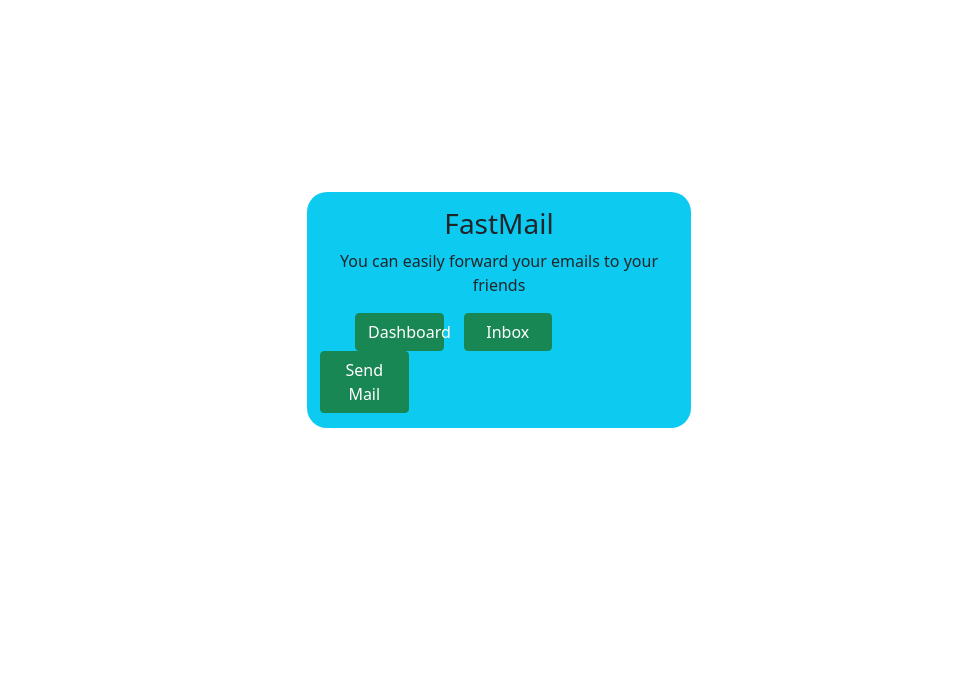
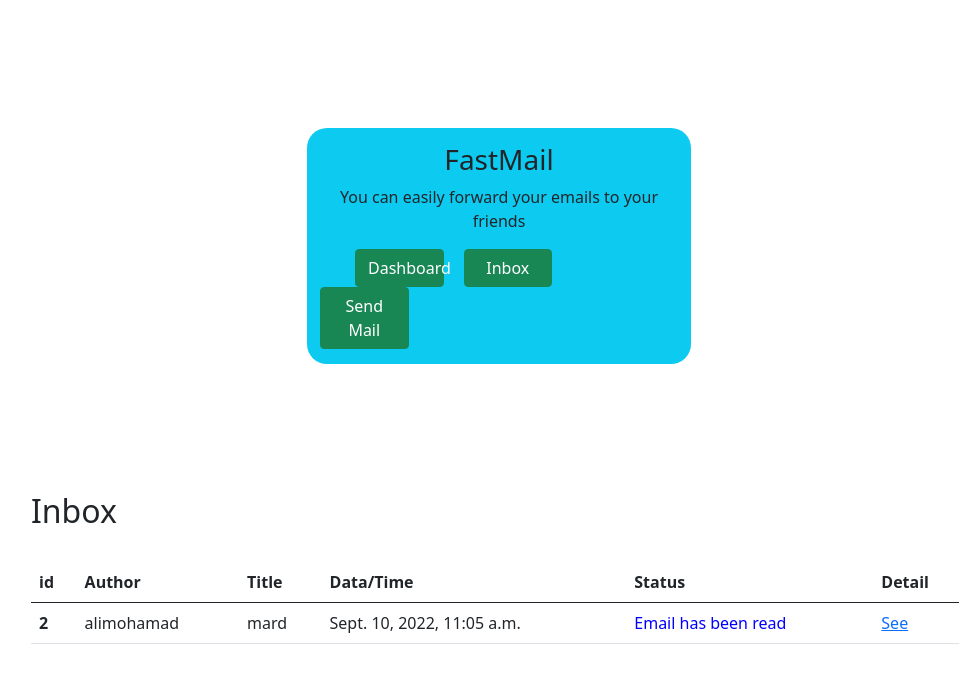
Before and after one commit to AlirezaFalaki/django-projects, a Django app: page / in a window 1280 px wide. Shown: the part 56-739 px from the top of the page, without its empty margins (141-1100 px from the left). Run offline with Django 4.2, Linux system fonts and the light colour scheme; a user stored in the database is signed in; data comes from the database, SQL or seed files in the repository.

Commit message:
create inbox for user

```diff
--- a/SendMail/settings.py
+++ b/SendMail/settings.py
@@ -43,6 +43,7 @@ INSTALLED_APPS = [
     # my apps
     'email_app.apps.EmailAppConfig',
     'dashboard.apps.DashboardConfig',
+
 
 ]
 
--- a/SendMail/urls.py
+++ b/SendMail/urls.py
@@ -20,4 +20,5 @@ urlpatterns = [
     path('admin/', admin.site.urls),
     path('', include("dashboard.urls")),
     path('api', include('email_app.urls')),
+
 ]
--- a/dashboard/urls.py
+++ b/dashboard/urls.py
@@ -8,6 +8,7 @@ urlpatterns = [
     path('login/', views.LoginView.as_view(), name='login'),
     path('logout/', views.LogoutView.as_view(), name='logout'),
     path('register/', views.RegisterView.as_view(), name='register'),
+    path('detail/<int:pk>/', views.detailmail, name='detail'),
 ]
 
 # path('login/', auth_views.LoginView.as_view(template_name='user/login.html'), name="login"),
--- a/dashboard/views.py
+++ b/dashboard/views.py
@@ -1,6 +1,7 @@
 from django.shortcuts import render, redirect
 from django.contrib.auth import authenticate, login, logout
 from django.http import HttpResponse
+from email_app.models import Email
 # Create your views here.
 from django.views.generic import TemplateView, View
 from django.contrib.auth.models import User
@@ -8,7 +9,8 @@ from django.contrib.auth.models import User
 
 class IndexView(TemplateView):
     def get(self, request, *args, **kwargs):
-        return render(request, 'main.html')
+        in_emails = self.request.user.ReceiveEmails.all()
+        return render(request, 'main.html', context={'mails': in_emails})
 
 
 class LoginView(TemplateView):
@@ -46,3 +48,12 @@ class LogoutView(View):
     def get(self, request, *args, **kwargs):
         logout(request)
         return redirect('/')
+
+
+def detailmail(request, pk):
+    mail = Email.objects.get(id=pk)
+    if not mail.is_read:
+        mail.is_read = True
+        mail.save()
+        return render(request, 'MailDetail.html', context={'mail': mail})
+    return render(request, 'MailDetail.html', context={'mail': mail})
--- a/email_app/models.py
+++ b/email_app/models.py
@@ -8,8 +8,8 @@ class Email(models.Model):
     recipients = models.ManyToManyField(User, related_name='ReceiveEmails')
     title = models.CharField(max_length=100)
     body = models.TextField()
-    attacht = models.FileField(verbose_name="attachment", upload_to='email-files')
     created = models.DateTimeField(auto_now_add=True)
+    is_read = models.BooleanField(default=False)
 
     def __str__(self):
         return self.author.username + '--' + self.title
--- a/email_app/urls.py
+++ b/email_app/urls.py
@@ -4,8 +4,8 @@ from rest_framework import routers
 
 app_name = 'email_app'
 
-router = routers.DefaultRouter()
-router.register(r'home', views.Home)
+# router = routers.DefaultRouter()
+# router.register(r'home', views.Home)
 
 urlpatterns = [
 
--- a/email_app/views.py
+++ b/email_app/views.py
@@ -11,6 +11,3 @@ class Home(viewsets.ModelViewSet):
     queryset = Email.objects.all()
     serializer_class = EmailSerilizer
     renderer_classes = [renderers.StaticHTMLRenderer]
-
-    def get(self, request, *args, **kwargs):
-        return Response(template_name='email_app/main.html')
--- a/templates/main.html
+++ b/templates/main.html
@@ -41,12 +41,12 @@
                         {% else %}
                             <div class="navbar-nav " style="margin-left: 15px">
                                 <button type="button" class="btn btn-danger"><a href="{% url 'dashboard:login' %}"
-                                                                                 style="height: 15px; color: white; text-decoration: none;">Login</a>
+                                                                                style="height: 15px; color: white; text-decoration: none;">Login</a>
                                 </button>
                             </div>
                             <div class="navbar-nav " style="margin-left: 15px">
                                 <button type="button" class="btn btn-danger"><a href="{% url 'dashboard:register' %}"
-                                                                                 style="height: 15px; color: white; text-decoration: none;">register</a>
+                                                                                style="height: 15px; color: white; text-decoration: none;">register</a>
                                 </button>
                             </div>
                         {% endif %}
@@ -61,25 +61,31 @@
 </header>
 {% if request.user.is_authenticated %}
     <div class="container "
-         style="text-align: center; margin: 15% auto; background-color: #0DCAF0; width: 30%; padding: 15px; border-radius: 20px;">
+         style="text-align: center; margin: 10% auto; background-color: #0DCAF0; width: 30%; padding: 15px; border-radius: 20px;">
         <h3>FastMail</h3>
         <p>You can easily forward your emails to your friends</p>
         <div class="containe row" style="width: 100%;">
-            <button class="btn btn-success col-xs-4 col-md-3" style="margin-left: 45px; margin-right: 10px;"><a href="" style="text-decoration: none; color: white;">Dashboard</a>
+            <button class="btn btn-success col-xs-4 col-md-3" style="margin-left: 45px; margin-right: 10px;"><a href=""
+                                                                                                                style="text-decoration: none; color: white;">Dashboard</a>
             </button>
-            <button class="btn btn-success col-xs-4 col-md-3" style="margin: 0 10px;"><a href="" style="text-decoration: none; color: white;">Inbox</a></button>
-            <button class="btn btn-success col-xs-4 col-md-3" style="margin: 0 10px;"><a href="" style="text-decoration: none; color: white;">Send Mail</a>
+            <button class="btn btn-success col-xs-4 col-md-3" style="margin: 0 10px;"><a href=""
+                                                                                         style="text-decoration: none; color: white;">Inbox</a>
+            </button>
+            <button class="btn btn-success col-xs-4 col-md-3" style="margin: 0 10px;"><a href=""
+                                                                                         style="text-decoration: none; color: white;">Send
+                Mail</a>
             </button>
         </div>
     </div>
-    {% else %}
+{% else %}
     <div class="container"
          style="text-align: center; margin: 10% auto; background-color: #0DCAF0; width: 30%; padding: 15px; border-radius: 20px;">
         <h3>FastMail</h3>
         <p>You can easily forward your emails to your friends</p>
         <p>At first you must be<span style="font-weight: bold; color: red"> login </span>in this site</p>
         <div class="container button-form">
-            <button class="btn btn-danger"><a href="{% url 'dashboard:login' %}" style="text-decoration: none; color: white;">Login</a>
+            <button class="btn btn-danger"><a href="{% url 'dashboard:login' %}"
+                                              style="text-decoration: none; color: white;">Login</a>
             </button>
         </div>
     </div>
@@ -87,9 +93,42 @@
 
 
 
+<!--inbox-->
+<div class="container" style="width: 75%;">
+    <h2>Inbox</h2><br>
+    {% if mails %}
+        <table class="table">
+            <thead class="thead-dark">
+            <tr>
+                <th scope="col">id</th>
+                <th scope="col">Author</th>
+                <th scope="col">Title</th>
+                <th scope="col">Data/Time</th>
+                <th scope="col">Status</th>
+                <th scope="col">Detail</th>
+            </tr>
+            </thead>
+            <tbody>
+            {% for mail in mails %}
+            <tr>
+                <th scope="row">{{ mail.id }}</th>
+                <td>{{ mail.author }}</td>
+                <td>{{ mail.title }}</td>
+                <td>{{ mail.created }}</td>
+                {% if mail.is_read  %}
+                 <td><span style="color: blue">Email has been read</span></td>
+                    {% else %}
+                     <td><span style="color: red">Email has not been read</span></td>
+                {% endif %}
+                <td><a href="/detail/{{ mail.id }}">See</a></td>
+            </tr>
+            {% endfor %}
 
+            </tbody>
+        </table>
+    {% endif %}
 
-
+</div>
 
 
 </body>
```
Also changed, not shown: db.sqlite3.
